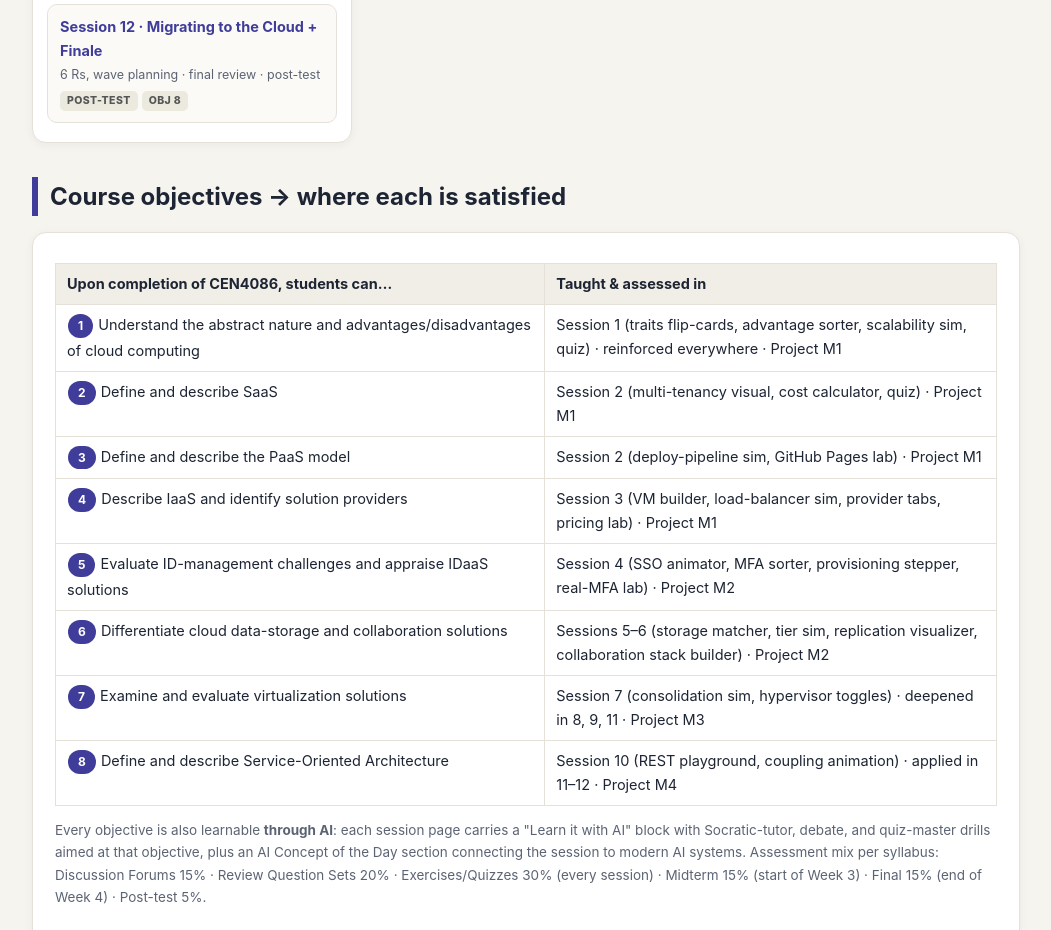
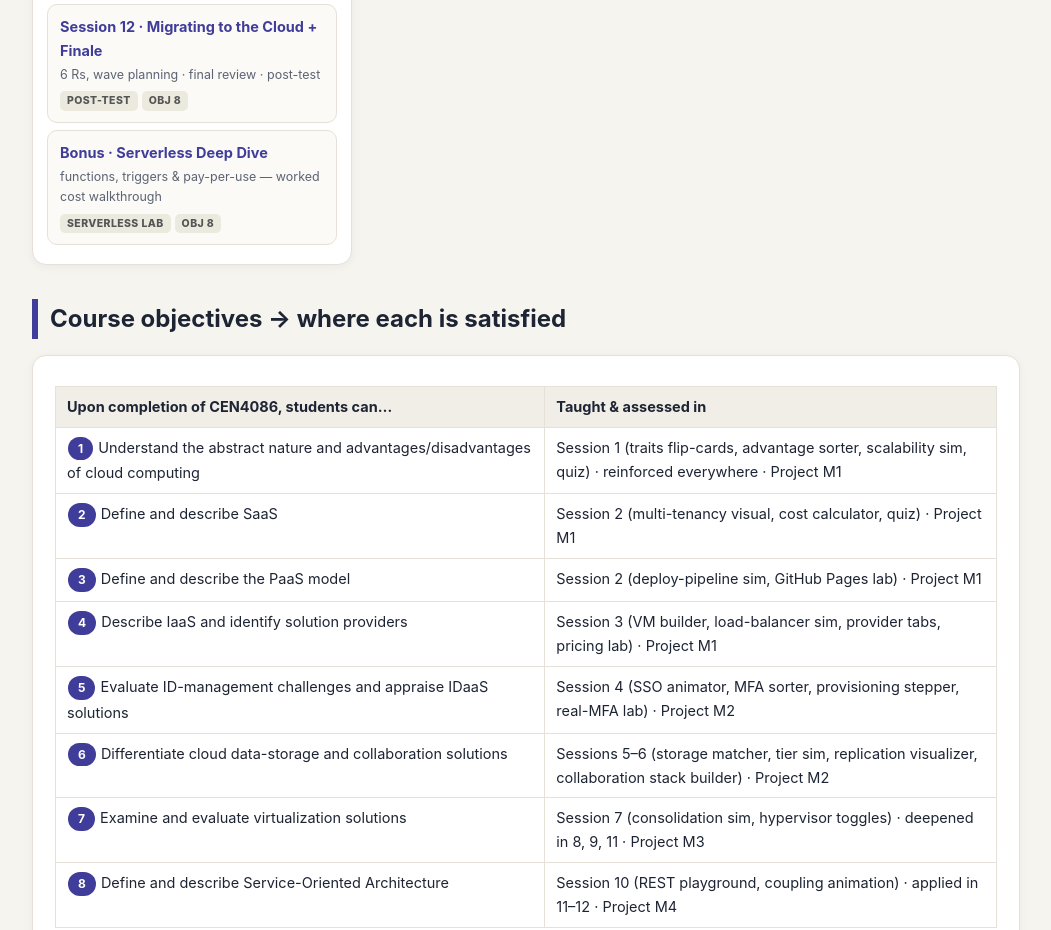
Before and after one commit to joepangallo/CEN4086_Interactive_Course, a plain HTML site: page index.html in a window 1280 px wide. Shown: the part 2148-3078 px from the top of the page, without its empty margins (114-1165 px from the left). Drawn offline with Linux system fonts and the light colour scheme.

Commit message:
Link the Serverless Deep Dive bonus lesson from the course hub

```diff
--- a/index.html
+++ b/index.html
@@ -89,6 +89,7 @@ ul.tight li{margin:6px 0}
     <a class="sess" href="ai-agent-anatomy.html"><b>Interactive · Anatomy of an AI Agent</b><small>planner, tools, memory, guardrails, approval, observability</small><span class="tag">AGENTS</span><span class="tag">TOOL USE</span></a>
     <a class="sess" href="week4-session11.html"><b>Session 11 · Managing the Cloud</b><small>monitoring, scaling, cost control</small><span class="tag">OPS DASHBOARD SIM</span><span class="tag">OBJ 7·8</span></a>
     <a class="sess" href="week4-session12.html"><b>Session 12 · Migrating to the Cloud + Finale</b><small>6 Rs, wave planning · final review · post-test</small><span class="tag">POST-TEST</span><span class="tag">OBJ 8</span></a>
+    <a class="sess" href="serverless-deep-dive.html"><b>Bonus · Serverless Deep Dive</b><small>functions, triggers &amp; pay-per-use — worked cost walkthrough</small><span class="tag">SERVERLESS LAB</span><span class="tag">OBJ 8</span></a>
   </div></div>
 </div>
 
```
